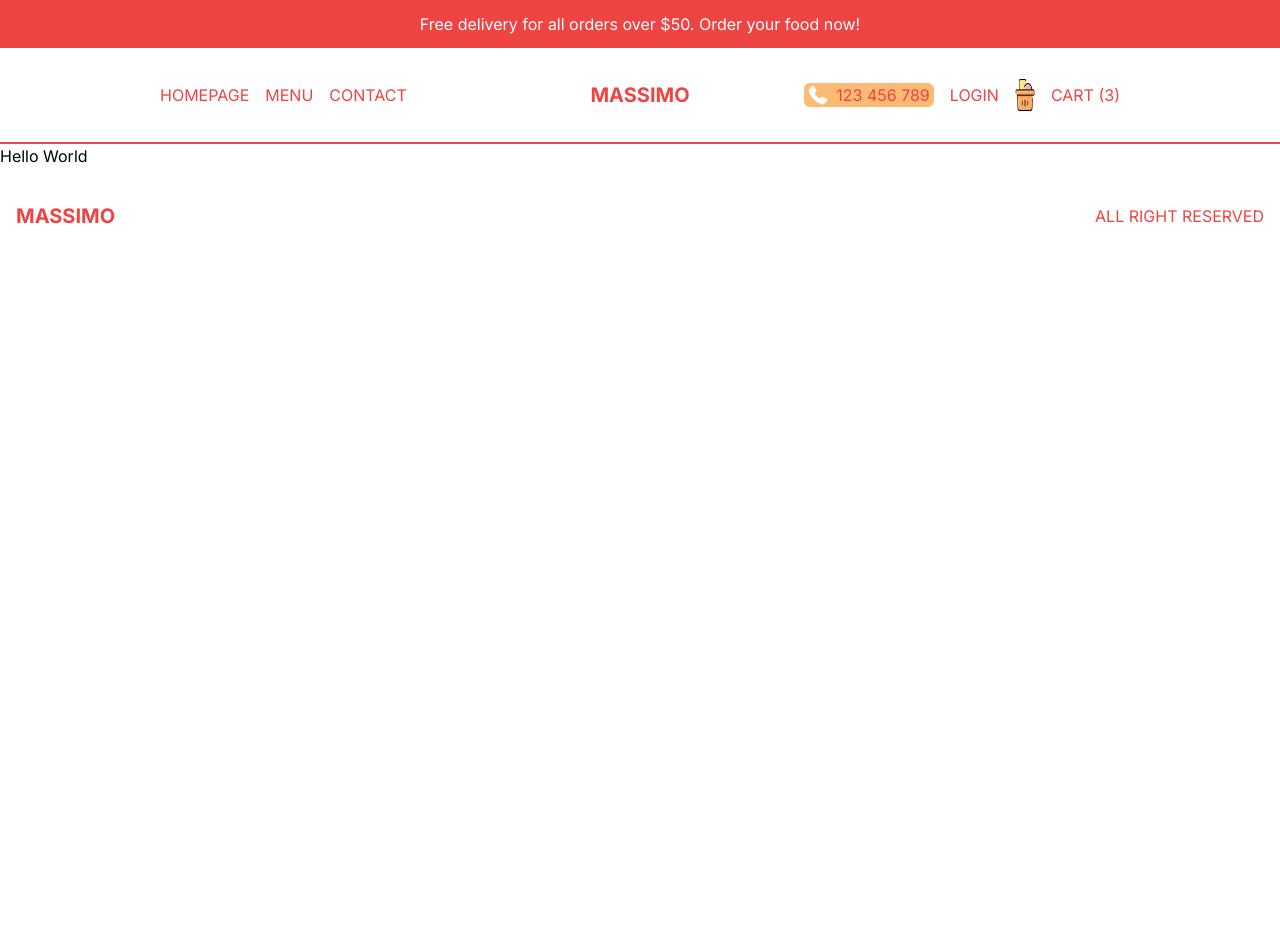
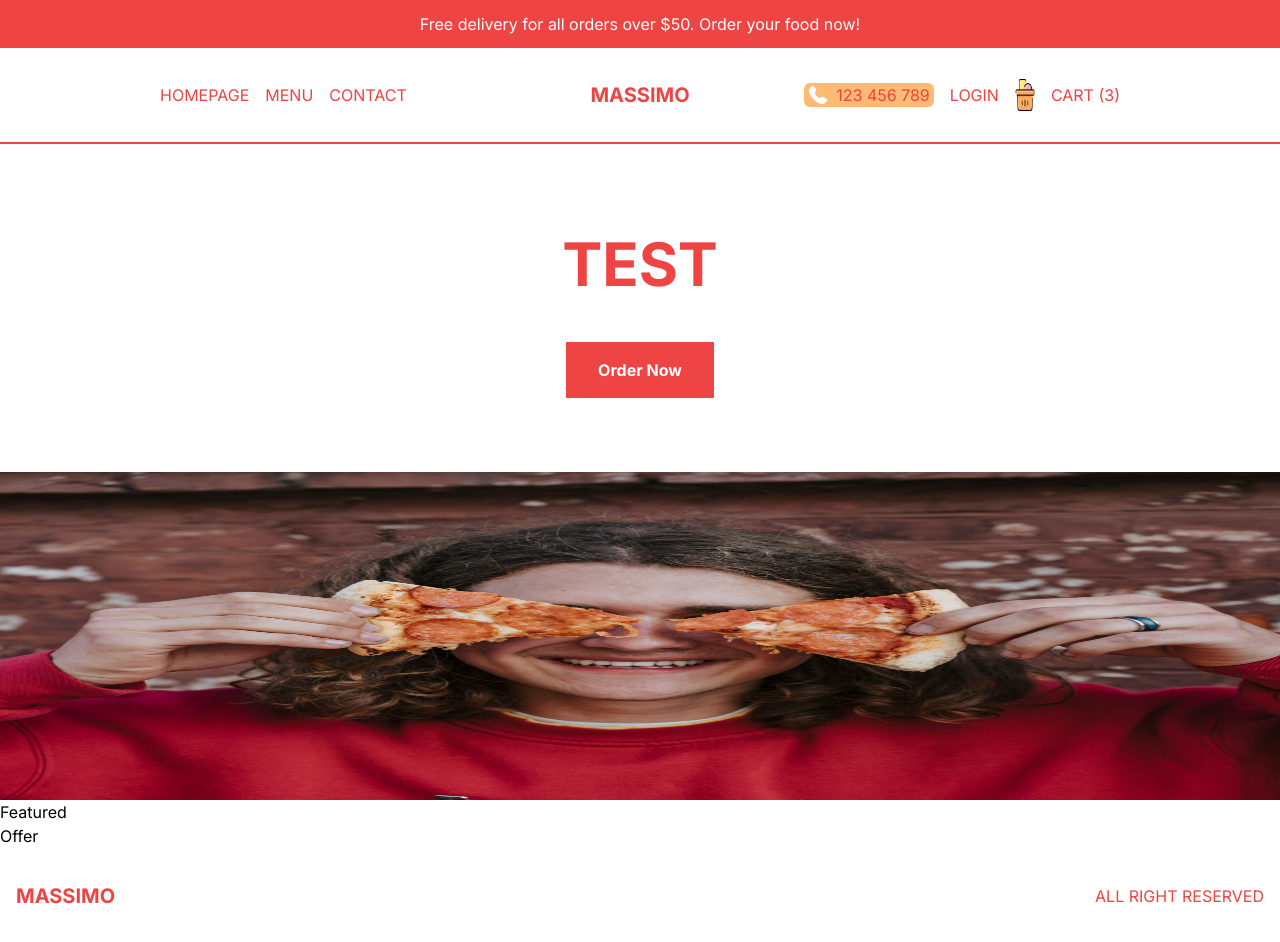
Before and after one commit to MarekRykaczewski/restaurant, a Next.js app: page / in a window 1280 px wide. Before the commit the page ends 800 px from the top, so only its background shows below. Built offline with nearby package versions, Linux system fonts and the light colour scheme.

Commit message:
start work on slider

```diff
--- a/src/app/page.tsx
+++ b/src/app/page.tsx
@@ -1,5 +1,13 @@
-import Image from "next/image";
+import Slider from "@/components/Slider";
+import Featured from "@/components/Featured";
+import Offer from "@/components/Offer";
 
 export default function Home() {
-  return <main> Hello World </main>;
+  return (
+    <main>
+      <Slider />
+      <Featured />
+      <Offer />
+    </main>
+  );
 }
--- /dev/null
+++ b/src/components/Featured.tsx
@@ -0,0 +1,7 @@
+import React from "react";
+
+const Featured = () => {
+  return <div>Featured</div>;
+};
+
+export default Featured;
--- /dev/null
+++ b/src/components/Offer.tsx
@@ -0,0 +1,7 @@
+import React from "react";
+
+const Offer = () => {
+  return <div>Offer</div>;
+};
+
+export default Offer;
--- /dev/null
+++ b/src/components/Slider.tsx
@@ -0,0 +1,40 @@
+import React, { useState } from "react";
+import Image from "next/image";
+
+const Slider = () => {
+  const [currentSlide, setCurrentSlide] = useState();
+
+  const data = [
+    {
+      id: 1,
+      title: "always fresh & always crispy & always hot",
+      image: "/slide1.png",
+    },
+    {
+      id: 2,
+      title: "we deliver your order wherever you are in NY",
+      image: "/slide2.png",
+    },
+    {
+      id: 3,
+      title: "the best pizza to share with your family",
+      image: "/slide3.png",
+    },
+  ];
+
+  return (
+    <div className="flex flex-col h-[calc(100vh-6rem)] md:h-[calc(100vh-9rem)]">
+      <div className="h-1/2 flex items-center justify-center flex-col gap-8 text-red-500 font-bold">
+        <h1 className="text-5xl text-center uppercase p-4 md:text-6xl lg:text-7x;">
+          Test
+        </h1>
+        <button className="bg-red-500 text-white py-4 px-8"> Order Now</button>
+      </div>
+      <div className="w-full h-1/2 relative">
+        <Image src={"/slide1.png"} alt="" fill className="bg-cover" />
+      </div>
+    </div>
+  );
+};
+
+export default Slider;
```
